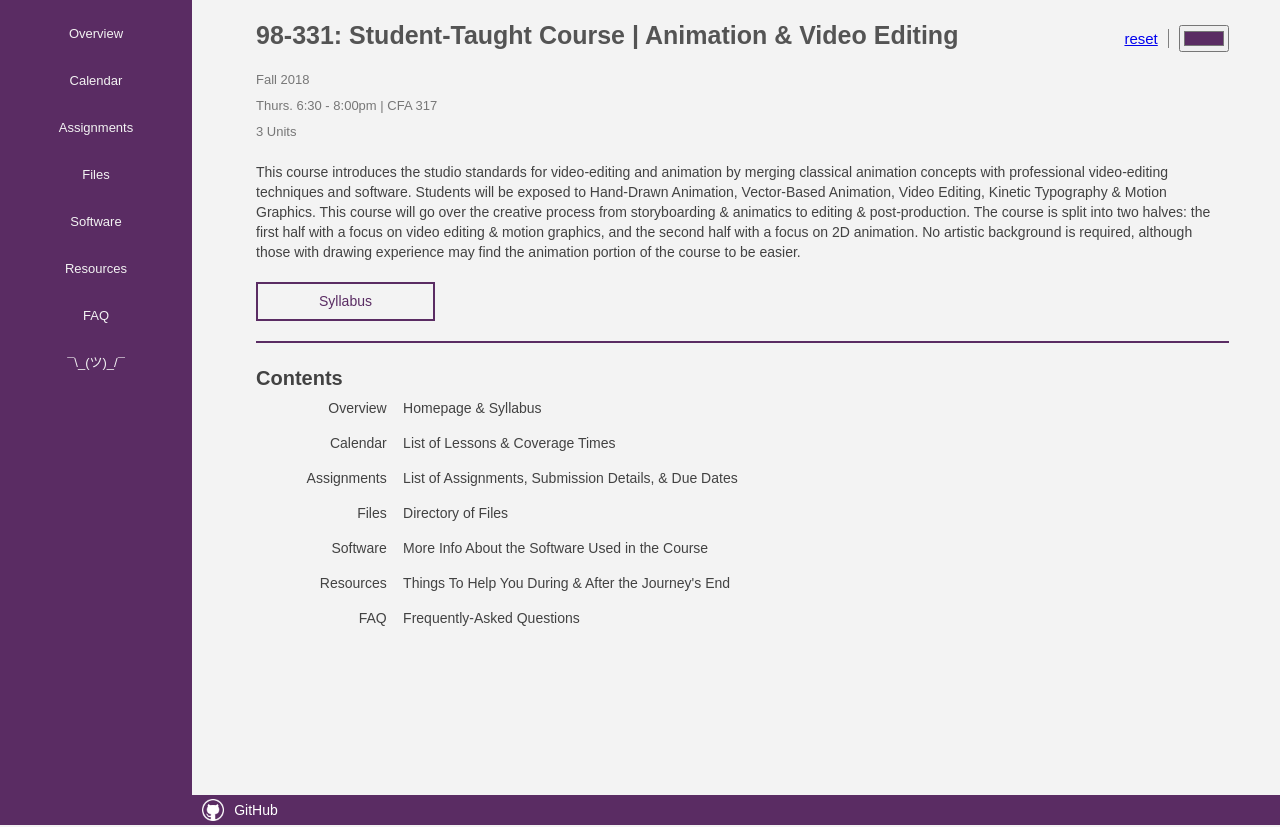
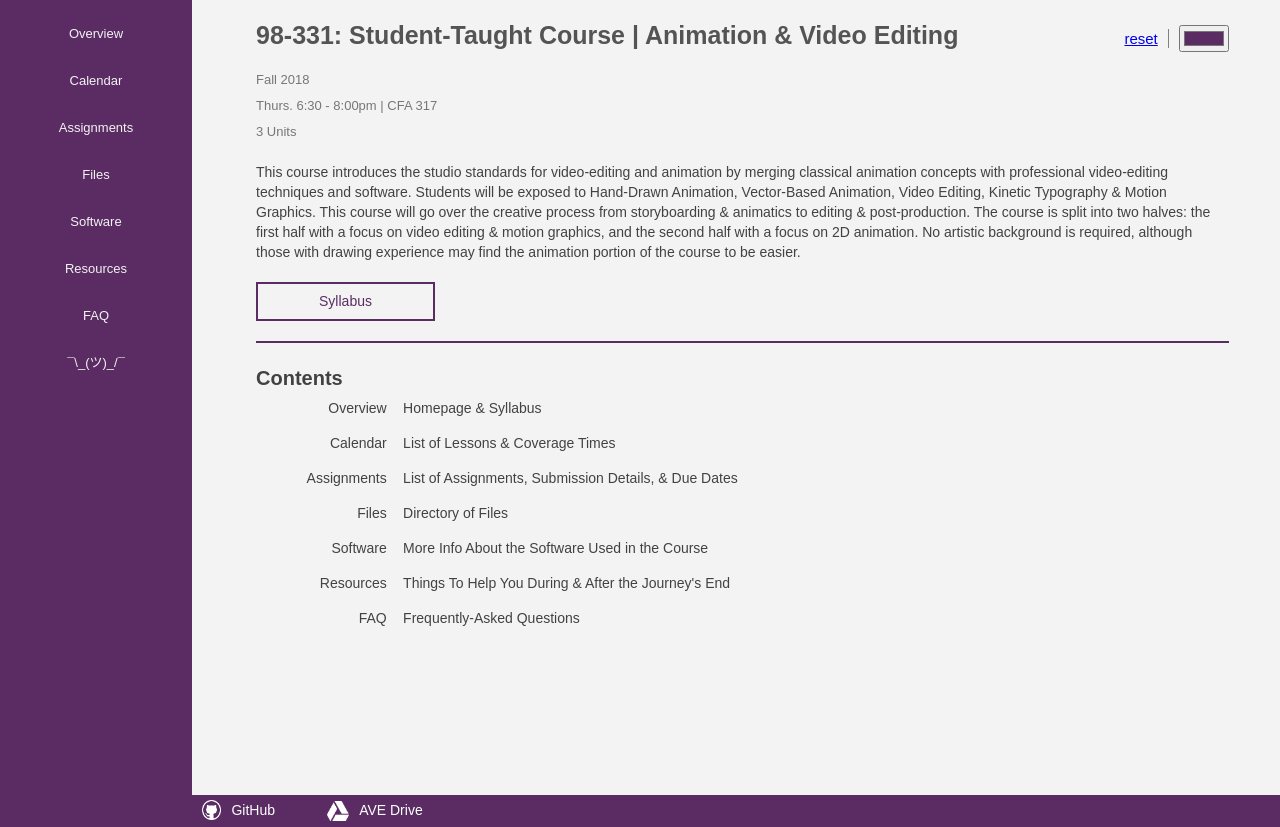
Before and after one commit to cardadfar/stuco-animation-website, a plain HTML site: page index.html in a window 1280 px wide. Drawn offline with nearby package versions, Linux system fonts and the light colour scheme.

Commit message:
first commit

```diff
--- a/index-style.css
+++ b/index-style.css
@@ -210,16 +210,25 @@ img{
 	height: 30px;
 }
 
-.footer-comp {
+.footer-comp:first-child {
 	margin-left: 15%;
+	float: left;
 	width: 100px;
 	height: 30px;
 	transition: all 0.25s;
 }
 
+.footer-comp {
+	margin-left: 25px;
+	float: left;
+	width: 120px;
+	height: 30px;
+	transition: all 0.25s;
+}
+
 .footer-img {
-	height: 74%;
-	margin: 4%;
+	height: 65%;
+	margin: 5%;
 	margin-right: 10px;
 	margin-left: 10px;
 	border: none;
@@ -356,7 +365,7 @@ img{
 	}
 
 	.footer-img {
-		margin-top: 5%;
+		margin-top: 6%;
 		height: 50%;
 	}
 
--- a/index.html
+++ b/index.html
@@ -85,10 +85,15 @@
 
     </div>
 
-    <div class='footer'>
+    <div class='footer' style='height: 32px;'>
         <div class='footer-comp'>
             <img class='footer-img' src='assets/github.png'>
             <div class='footer-text' id='github'>GitHub</div>
+        </div>
+
+        <div class='footer-comp'>
+            <img class='footer-img' src='assets/drive.png'>
+            <div class='footer-text' id='drive'>AVE Drive</div>
         </div>
     </div>
 
```
Also changed, not shown: assets/drive.png (added).
